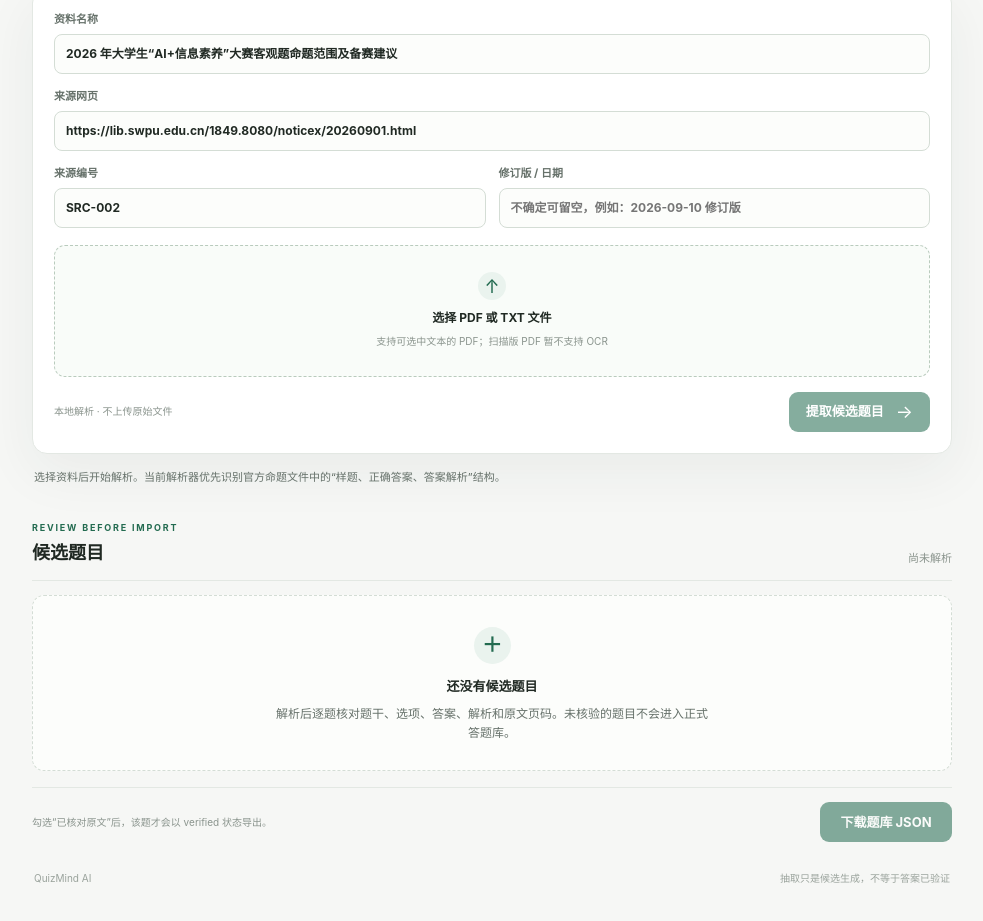
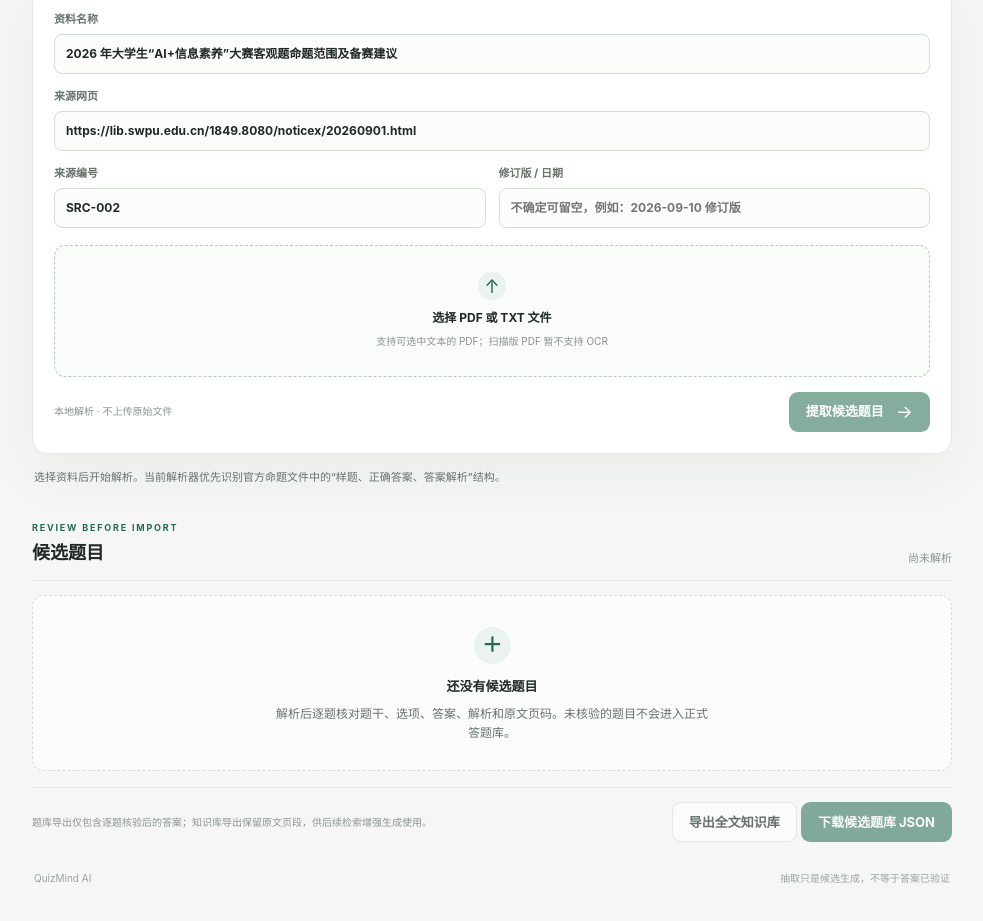
Before and after one commit to tortletortle/ai-info-literacy-2026, a plain HTML site: page docs/quiz/admin.html in a window 1280 px wide. Shown: the part 296-1217 px from the top of the page, without its empty margins (148-1131 px from the left). Drawn offline with Linux system fonts and the light colour scheme.

Commit message:
feat(web-quiz): add knowledge-document export control

```diff
--- a/docs/quiz/admin.html
+++ b/docs/quiz/admin.html
@@ -73,8 +73,11 @@
           </div>
         </div>
         <div class="download-row">
-          <p>勾选“已核对原文”后，该题才会以 verified 状态导出。</p>
-          <button class="button button-primary" id="downloadBtn" type="button" disabled>下载题库 JSON</button>
+          <p>题库导出仅包含逐题核验后的答案；知识库导出保留原文页段，供后续检索增强生成使用。</p>
+          <div class="download-actions">
+            <button class="button button-quiet" id="downloadKnowledgeBtn" type="button" disabled>导出全文知识库</button>
+            <button class="button button-primary" id="downloadBtn" type="button" disabled>下载候选题库 JSON</button>
+          </div>
         </div>
       </section>
     </main>
```
